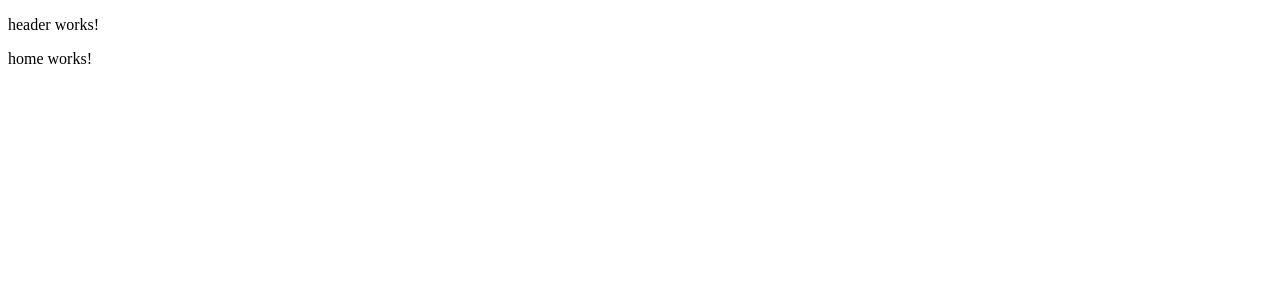
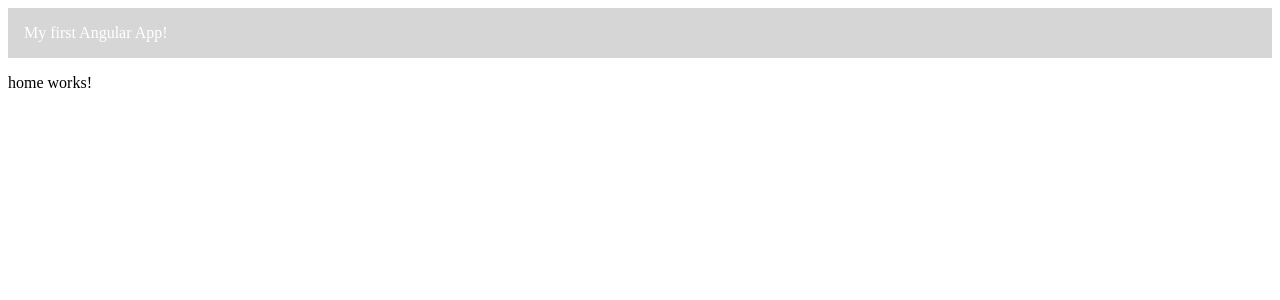
Before and after one commit to TamirP123/first-angular-app, an Angular app: page / in a window 1280 px wide. Shown: the top 300 px of the page. Built offline with nearby package versions, Linux system fonts and the light colour scheme.

Commit message:
Using signals for Data Binding

```diff
--- a/src/app/app.component.ts
+++ b/src/app/app.component.ts
@@ -9,7 +9,9 @@
   imports: [RouterOutlet, HeaderComponent, HomeComponent],
   template: `
     <app-header/>
+    <main>
     <app-home/>
+    </main>
   `,
   styles: [],
 })
--- a/src/app/components/header/header.component.css
+++ b/src/app/components/header/header.component.css
@@ -0,0 +1,7 @@
+header {
+    background-color: #3333;
+    justify-content: space-between;
+    align-items: center;
+    color: white;
+    padding: 16px;
+}
--- a/src/app/components/header/header.component.html
+++ b/src/app/components/header/header.component.html
@@ -1 +1,3 @@
-<p>header works!</p>
+<header>
+    <nav>{{title()}}</nav>
+</header>
--- a/src/app/components/header/header.component.ts
+++ b/src/app/components/header/header.component.ts
@@ -1,4 +1,4 @@
-import { Component } from '@angular/core';
+import { Component, signal } from '@angular/core';
 
 @Component({
   selector: 'app-header',
@@ -8,5 +8,5 @@
   styleUrl: './header.component.css'
 })
 export class HeaderComponent {
-
+  title = signal('My first Angular App!')
 }
```
